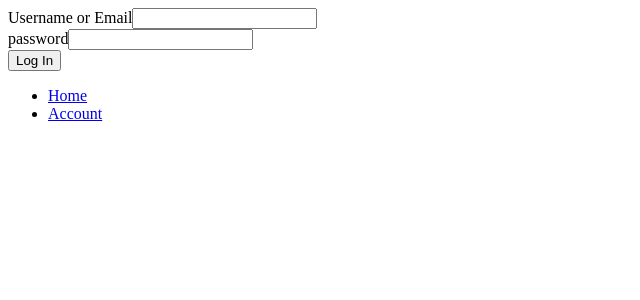
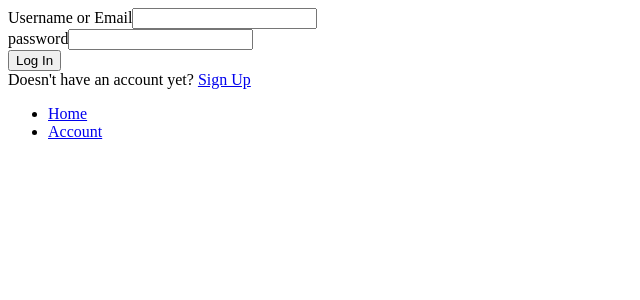
Before and after one commit to NestorNebula/messaging-app, a React (Vite) app in the folder client/: page /auth/login in a window 1280 px wide. Shown: the top 300 px of the page, without its empty margins (0-640 px from the left). Built offline with nearby package versions, Linux system fonts and the light colour scheme.

Commit message:
feat: add links to signup/login

```diff
--- a/client/src/components/auth/login/Login.jsx
+++ b/client/src/components/auth/login/Login.jsx
@@ -1,4 +1,4 @@
-import { Form, useActionData } from 'react-router-dom';
+import { Form, useActionData, Link } from 'react-router-dom';
 import { useInput } from '../../../hooks/useInput';
 import Input from '../../input/Input';
 import {
@@ -22,6 +22,7 @@ function Login() {
   const valid = validations.every((validation) => validation.isValid);
 
   return (
+    <>
       <Form method="post" aria-label="log in">
         {result && <div>{result.error.msg}</div>}
         <Input
@@ -40,6 +41,11 @@ function Login() {
         />
         <button type={valid ? 'submit' : 'button'}>Log In</button>
       </Form>
+      <div>
+        {`Doesn't have an account yet? `}
+        <Link to="/auth/signup">Sign Up</Link>
+      </div>
+    </>
   );
 }
 
--- a/client/src/components/auth/signup/Signup.jsx
+++ b/client/src/components/auth/signup/Signup.jsx
@@ -1,4 +1,4 @@
-import { Form, useActionData } from 'react-router-dom';
+import { Form, useActionData, Link } from 'react-router-dom';
 import { useInput } from '../../../hooks/useInput';
 import Input from '../../input/Input';
 import {
@@ -47,6 +47,7 @@ function Signup() {
   const valid = checkSubmitValidity();
 
   return (
+    <>
       <Form method="post" aria-label="sign up">
         {result && result.error && <div>{result.error.msg}</div>}
         {result && result.errors && (
@@ -87,6 +88,11 @@ function Signup() {
         {passwordMatchValidation && <div>{passwordMatchValidation}</div>}
         <button type={valid ? 'submit' : 'button'}>Sign Up</button>
       </Form>
+      <div>
+        Already have an account?
+        <Link to="/auth/login">Log In</Link>
+      </div>
+    </>
   );
 }
 
```
Lines whose indentation alone changed are shown as unchanged.
